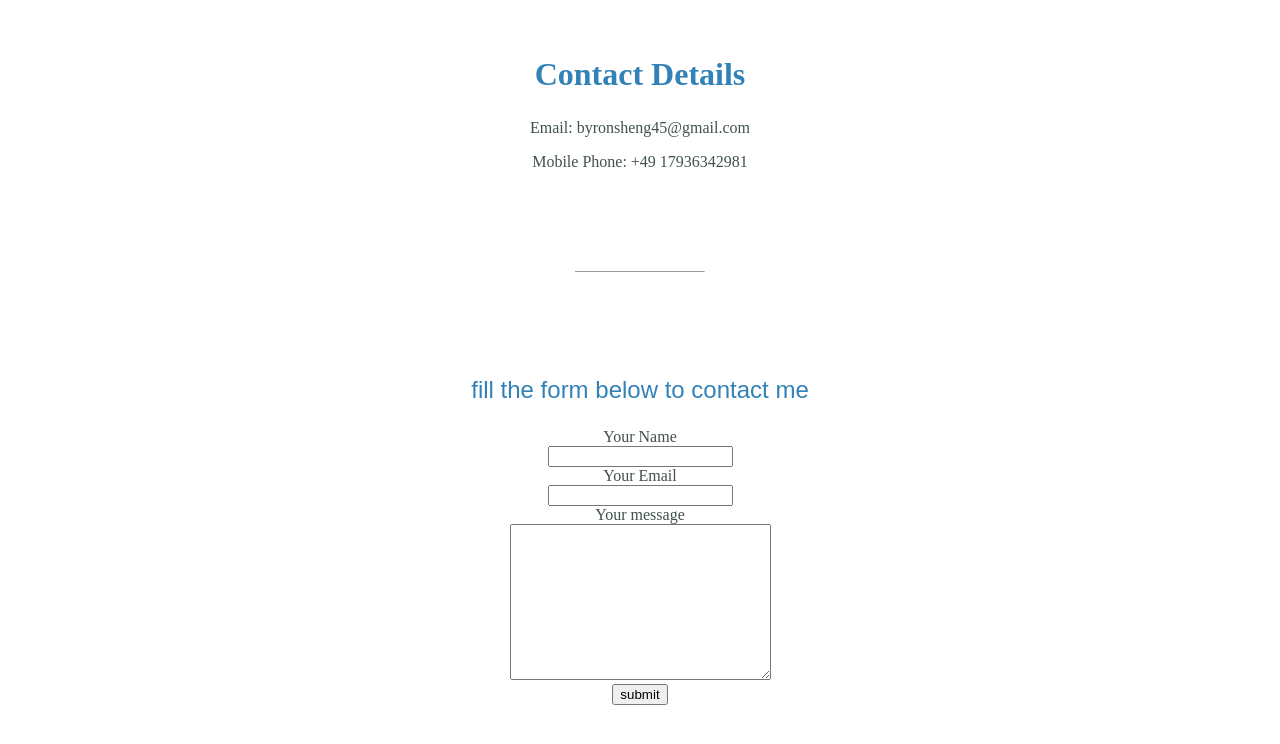
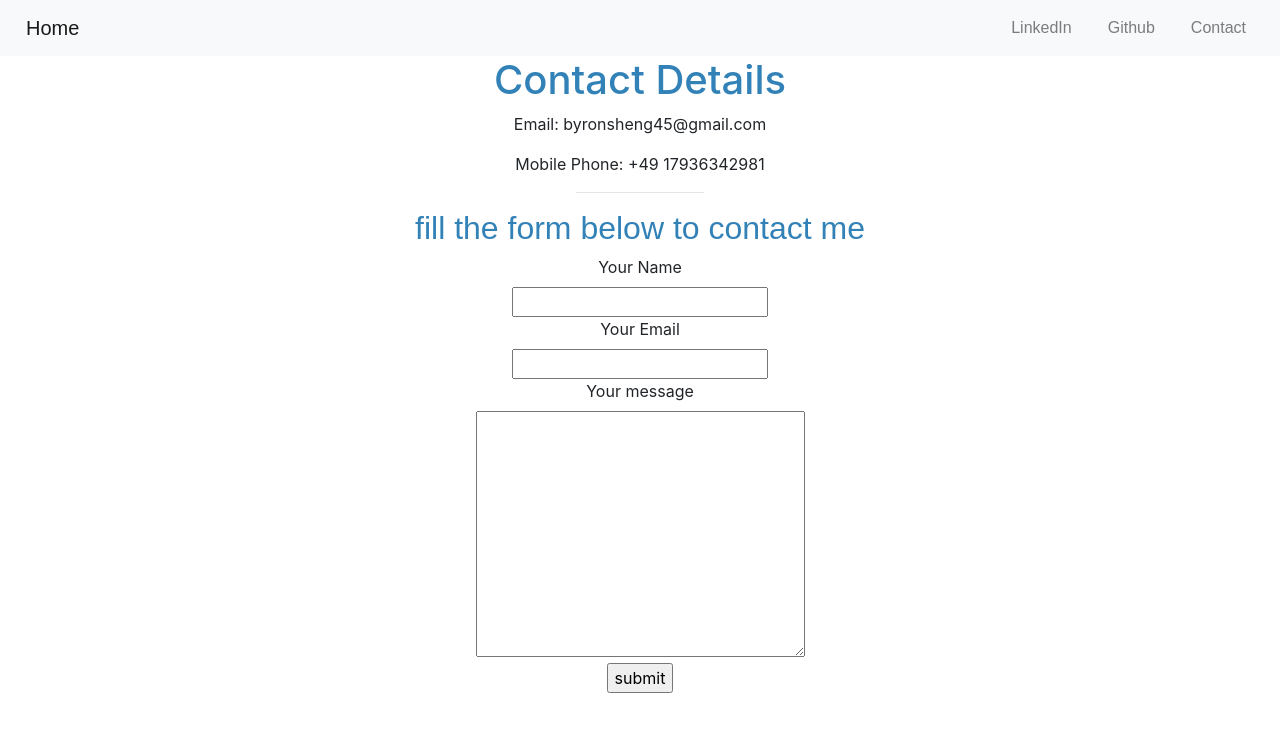
Before and after one commit to byronsheng/lebenslauf, a plain HTML site: page contact-me.html in a window 1280 px wide. Drawn offline with nearby package versions, Linux system fonts and the light colour scheme.

Commit message:
added nav bar in cover letter

```diff
--- a/contact-me.html
+++ b/contact-me.html
@@ -5,9 +5,33 @@
   <meta charset="utf-8">
   <title>Contact</title>
   <link rel="stylesheet" href="css/master.css">
+  <link href="https://fonts.googleapis.com/css?family=Baloo+2|Lora&display=swap" rel="stylesheet">
+  <link rel="stylesheet" href="https://stackpath.bootstrapcdn.com/bootstrap/4.4.1/css/bootstrap.min.css" integrity="sha384-Vkoo8x4CGsO3+Hhxv8T/Q5PaXtkKtu6ug5TOeNV6gBiFeWPGFN9MuhOf23Q9Ifjh" crossorigin="anonymous">
 </head>
 
 <body>
+
+  <nav class="navbar navbar-expand-lg navbar-light bg-light">
+    <a class="navbar-brand" href="index.html">Home</a>
+    <button class="navbar-toggler" type="button" data-toggle="collapse" data-target="#navbarToggler" aria-controls="navbarTogglerDemo01" aria-expanded="false" aria-label="Toggle navigation">
+      <span class="navbar-toggler-icon"></span>
+    </button>
+    <div class="collapse navbar-collapse" id="navbarToggler">
+      <ul class="navbar-nav ml-auto">
+        <li class="nav-item">
+          <a class="nav-item nav-link" href="https://www.linkedin.com/in/bohuasheng/">LinkedIn</a>
+        </li>
+        <li class="nav-item">
+          <a class="nav-item nav-link" href="https://github.com/byronsheng">Github</a>
+        </li>
+        <li class="nav-item">
+          <a class="nav-item nav-link" href="contact-me.html">Contact</a>
+        </li>
+      </ul>
+    </div>
+  </nav>
+
+
   <div class="center">
     <h1>Contact Details</h1>
     <p>Email: byronsheng45@gmail.com</p>
```
